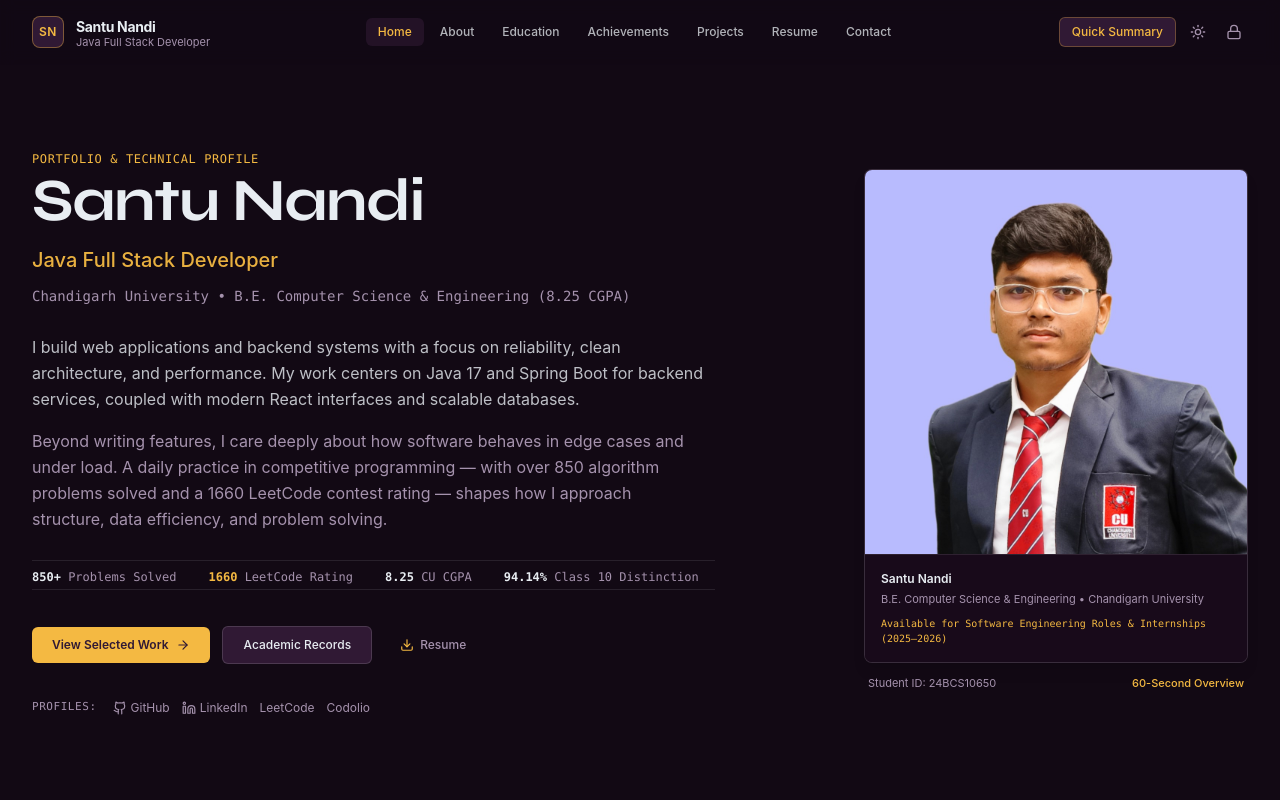
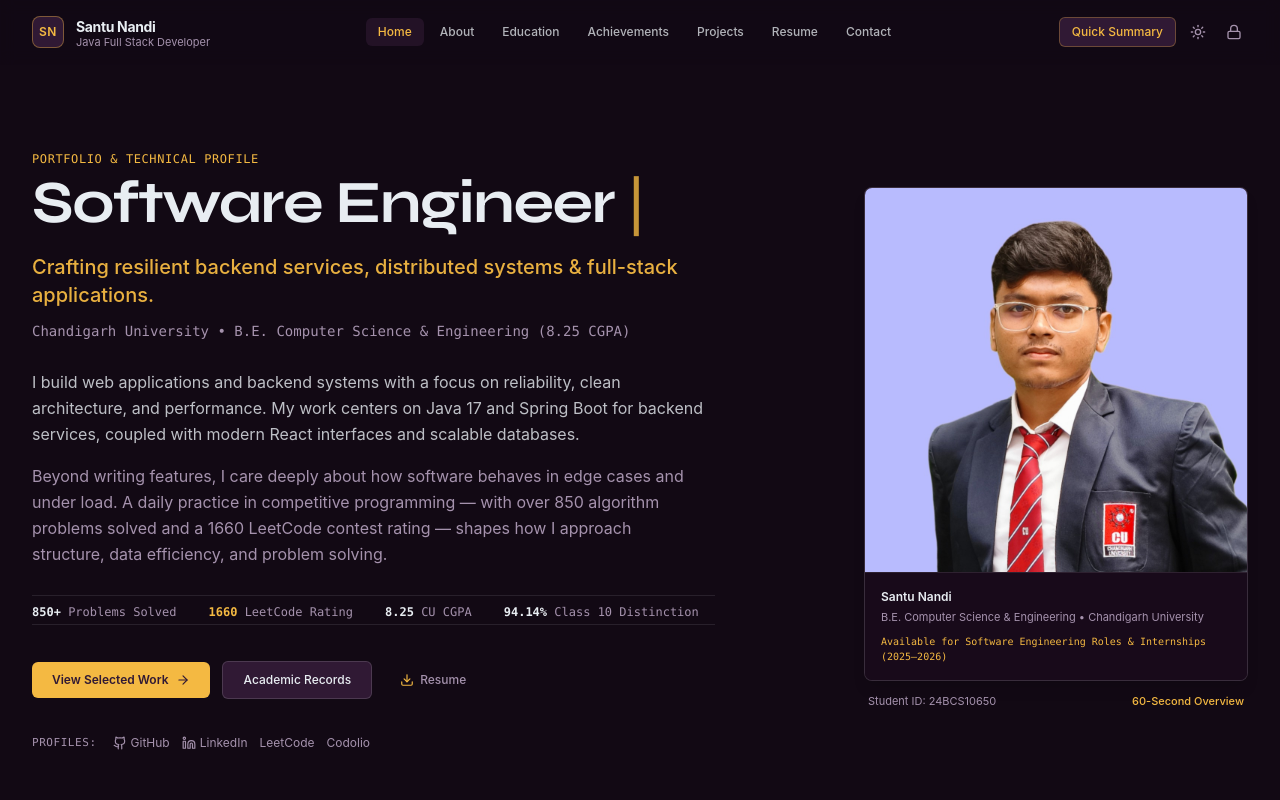
Before and after one commit to santunandi523/MyPortfolio, a React (Vite) app in the folder frontend/: page / in a window 1280 px wide. Shown: the top 800 px of the page. Built offline with nearby package versions, Linux system fonts and the light colour scheme.

Commit message:
Feature: Add rotating animated hero title with typewriter effect and marigold cursor

```diff
--- /dev/null
+++ b/frontend/src/components/RotatingTitle.jsx
@@ -0,0 +1,62 @@
+import React, { useState, useEffect } from 'react';
+
+const titles = [
+  'Santu Nandi',
+  'Software Engineer',
+  'Java Full Stack Developer',
+  'Backend Systems Engineer',
+  'Competitive Programmer',
+];
+
+export const RotatingTitle = () => {
+  const [titleIndex, setTitleIndex] = useState(0);
+  const [displayText, setDisplayText] = useState(titles[0]);
+  const [isDeleting, setIsDeleting] = useState(false);
+  const [typingSpeed, setTypingSpeed] = useState(85);
+
+  useEffect(() => {
+    const currentFullTitle = titles[titleIndex];
+
+    const timer = setTimeout(() => {
+      if (!isDeleting) {
+        // Typing letters forward
+        const nextText = currentFullTitle.substring(0, displayText.length + 1);
+        setDisplayText(nextText);
+        setTypingSpeed(75 + Math.random() * 20); // natural humanized cadence
+
+        // When entire title has finished typing
+        if (nextText === currentFullTitle) {
+          // Pause at full word for 2.4 seconds so recruiters can read comfortably
+          setTypingSpeed(2400);
+          setIsDeleting(true);
+        }
+      } else {
+        // Deleting letters backward
+        const nextText = currentFullTitle.substring(0, displayText.length - 1);
+        setDisplayText(nextText);
+        setTypingSpeed(38); // faster smooth deletion
+
+        // When word is fully cleared
+        if (nextText === '') {
+          setIsDeleting(false);
+          setTitleIndex((prevIndex) => (prevIndex + 1) % titles.length);
+          setTypingSpeed(450); // short pause before typing next title
+        }
+      }
+    }, typingSpeed);
+
+    return () => clearTimeout(timer);
+  }, [displayText, isDeleting, typingSpeed, titleIndex]);
+
+  return (
+    <span className="inline-flex items-baseline flex-wrap">
+      <span className="text-[#E8EDF2] font-display">{displayText}</span>
+      <span
+        aria-hidden="true"
+        className="ml-1 text-[#F4B942] font-mono font-light select-none animate-pulse"
+      >
+        |
+      </span>
+    </span>
+  );
+};
--- a/frontend/src/pages/HomePage.jsx
+++ b/frontend/src/pages/HomePage.jsx
@@ -4,6 +4,7 @@
 import { ArrowRight, Download, ExternalLink, Eye, Terminal, BookOpen, Layers } from 'lucide-react';
 import { GithubIcon, LinkedinIcon } from '../components/icons/BrandIcons';
 import { usePortfolio } from '../context/PortfolioContext';
+import { RotatingTitle } from '../components/RotatingTitle';
 
 export const HomePage = () => {
   const { profile, academicVault, codingStats, projects, openDocumentViewer, openRecruiterView } = usePortfolio();
@@ -20,11 +21,11 @@
                 <span className="text-xs font-mono tracking-wider uppercase text-[#F4B942]">
                   Portfolio & Technical Profile
                 </span>
-                <h1 className="text-4xl sm:text-5xl md:text-6xl font-bold font-display tracking-tight text-[#E8EDF2] leading-[1.08]">
-                  Santu Nandi
+                <h1 className="text-4xl sm:text-5xl md:text-6xl font-bold font-display tracking-tight text-[#E8EDF2] leading-[1.08] min-h-[1.2em] flex items-baseline">
+                  <RotatingTitle />
                 </h1>
                 <p className="text-lg sm:text-xl font-medium text-[#F4B942]/95 font-sans">
-                  Java Full Stack Developer
+                  Crafting resilient backend services, distributed systems & full-stack applications.
                 </p>
                 <p className="text-xs sm:text-sm text-[#A592AD] font-mono">
                   Chandigarh University • B.E. Computer Science & Engineering (8.25 CGPA)
```
